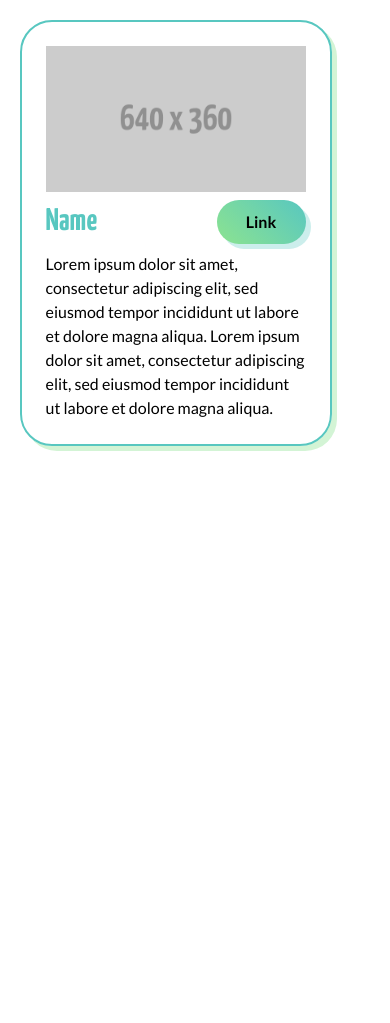
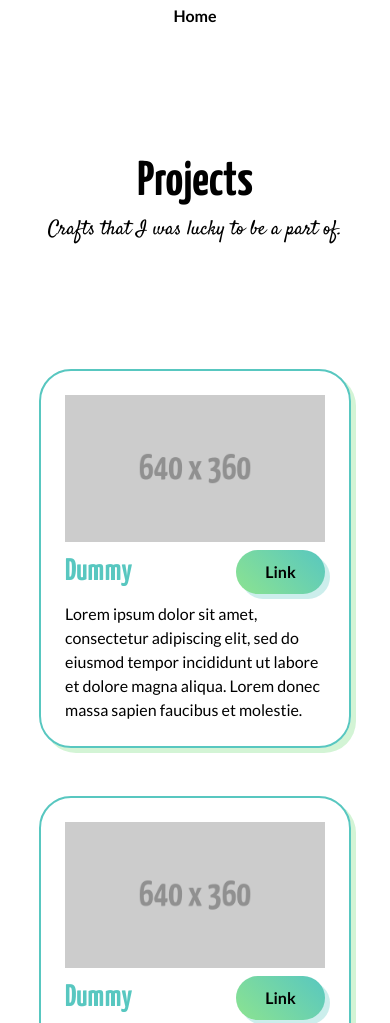
Before and after one commit to nikkhielseath/personal-site, a Gatsby site: page /projects in a window 390 px wide. Shown: the top 1023 px of the page. Before the commit the page ends 844 px from the top, so only its background shows below. Built offline with nearby package versions, Linux system fonts and the light colour scheme; Gatsby itself is replaced by a stand-in of ours.

Commit message:
Create Responsive Projects-Page

```diff
--- /dev/null
+++ b/src/components/ProjectItem/ProjectItem.jsx
@@ -0,0 +1,21 @@
+import React from "react";
+import CallToAction from "../CallToAction/CallToAction";
+
+import "./ProjectItem.scss";
+
+const ProjectItem = ({ name, imgURL, description }) => {
+  return (
+    <div className={"project__card"}>
+      <img className={"card__img"} alt={name} src={imgURL} />
+      <div className={"card__details"}>
+        <h4 className={"detail__title"}>{name}</h4>
+        <CallToAction className={"detail__link"}>Link</CallToAction>
+      </div>
+      <div className={"card__description"}>
+        <p>{description}</p>
+      </div>
+    </div>
+  );
+};
+
+export default ProjectItem;
--- /dev/null
+++ b/src/components/ProjectItem/ProjectItem.scss
@@ -0,0 +1,62 @@
+@import "src/styles/variables/colors";
+@import "src/styles/variables/typography";
+@import "src/styles/variables/breakpoints";
+
+.project {
+  &__card {
+    border: 2px solid $secondary;
+    border-radius: 2rem;
+    box-shadow: 5px 5px 0 $shadowGreen;
+    display: flex;
+    flex-direction: column;
+    padding: 1.5rem;
+    width: 80vw;
+    @media only screen and (min-width: $tabletScreen) {
+      width: 40vw;
+    }
+    @media only screen and (min-width: $desktopScreen) {
+      padding: 2rem;
+      border-width: 4px;
+      box-shadow: 10px 10px 0 $shadowGreen;
+      width: 25vw;
+      max-height: 90vh;
+    }
+    @media only screen and (min-width: $tabletScreen) and (max-width: 1024px) {
+      width: 40vw;
+    }
+  }
+}
+
+.card {
+  &__details {
+    display: flex;
+    justify-content: space-between;
+    align-items: center;
+    margin: 0.5rem 0;
+    @media only screen and (min-width: $desktopScreen) {
+      margin: 1rem 0;
+    }
+  }
+
+  &__description {
+    display: grid;
+    place-content: center;
+    height: 100%;
+    overflow: hidden;
+
+    p {
+      overflow-y: auto;
+    }
+  }
+}
+
+.detail {
+  &__title {
+    margin-bottom: 0;
+    font-weight: $normal;
+    color: $secondary;
+  }
+  &__link {
+    box-shadow: 5px 5px 0 $shadowBlue;
+  }
+}
--- a/src/views/Projects/Projects.jsx
+++ b/src/views/Projects/Projects.jsx
@@ -1,41 +1,78 @@
 import React from "react";
-import CallToAction from "../../components/CallToAction/CallToAction";
+import ProjectItem from "../../components/ProjectItem/ProjectItem";
 
 import PlaceholderImg from "../../assets/placeholder.png";
-
 import "./Projects.scss";
 
-const ProjectItem = ({ name, imgURL, description }) => {
-  return (
-    <div className={"project__card"}>
-      <img className={"card__img"} alt={name} src={imgURL} />
-      <div className={"card__details"}>
-        <h4 className={"detail__title"}>{name}</h4>
-        <CallToAction className={"detail__link"}>Link</CallToAction>
-      </div>
-      <div className={"card__description"}>
-        <p>{description}</p>
-      </div>
-    </div>
-  );
-};
-
 const ProjectsPage = () => {
-  const projectName = "Name";
-  const dummyText =
-    "Lorem ipsum dolor sit amet, consectetur adipiscing elit, sed eiusmod tempor incididunt ut labore et dolore magna aliqua. " +
-    "Lorem ipsum dolor sit amet, consectetur adipiscing elit, sed eiusmod tempor incididunt ut labore et dolore magna aliqua.";
-  const dummyText2 =
-    "Lorem ipsum  elit, sed eiusmod tempor incididunt ut labore et dolore magna aliqua.";
+  const Projects = [
+    {
+      name: "Dummy",
+      imgURL: PlaceholderImg,
+      description:
+        "Lorem ipsum dolor sit amet, consectetur adipiscing elit, sed do eiusmod tempor incididunt ut labore et dolore magna aliqua. Lorem donec massa sapien faucibus et molestie.",
+    },
+    {
+      name: "Dummy",
+      imgURL: PlaceholderImg,
+      description:
+        "Lorem ipsum dolor sit amet, consectetur adipiscing elit, sed do eiusmod tempor incididunt ut labore et dolore magna aliqua. Lorem donec massa sapien faucibus et molestie.",
+    },
+    {
+      name: "Dummy",
+      imgURL: PlaceholderImg,
+      description:
+        "Lorem ipsum dolor sit amet, consectetur adipiscing elit, sed do eiusmod tempor incididunt ut labore et dolore magna aliqua. Lorem donec massa sapien faucibus et molestie.",
+    },
+    {
+      name: "Dummy",
+      imgURL: PlaceholderImg,
+      description:
+        "Lorem ipsum dolor sit amet, consectetur adipiscing elit, sed do eiusmod tempor incididunt ut labore et dolore magna aliqua. Lorem donec massa sapien faucibus et molestie.",
+    },
+    {
+      name: "Dummy",
+      imgURL: PlaceholderImg,
+      description:
+        "Lorem ipsum dolor sit amet, consectetur adipiscing elit, sed do eiusmod tempor incididunt ut labore et dolore magna aliqua. Lorem donec massa sapien faucibus et molestie." +
+        "Lorem ipsum dolor sit amet, consectetur adipiscing elit, sed do eiusmod tempor incididunt ut labore et dolore magna aliqua. Lorem donec massa sapien faucibus et molestie." +
+        "Lorem ipsum dolor sit amet, consectetur adipiscing elit, sed do eiusmod tempor incididunt ut labore et dolore magna aliqua. Lorem donec massa sapien faucibus et molestie.",
+    },
+    {
+      name: "Dummy",
+      imgURL: PlaceholderImg,
+      description:
+        "Lorem ipsum dolor sit amet, consectetur adipiscing elit, sed do eiusmod tempor incididunt ut labore et dolore magna aliqua. Lorem donec massa sapien faucibus et molestie.",
+    },
+    {
+      name: "Dummy",
+      imgURL: PlaceholderImg,
+      description:
+        "Lorem ipsum dolor sit amet, consectetur adipiscing elit, sed do eiusmod tempor incididunt ut labore et dolore magna aliqua. Lorem donec massa sapien faucibus et molestie." +
+        "Lorem ipsum dolor sit amet, consectetur adipiscing elit, sed do eiusmod tempor incididunt ut labore et dolore magna aliqua. Lorem donec massa sapien faucibus et molestie." +
+        "Lorem ipsum dolor sit amet, consectetur adipiscing elit, sed do eiusmod tempor incididunt ut labore et dolore magna aliqua. Lorem donec massa sapien faucibus et molestie.",
+    },
+  ];
   return (
     <React.Fragment>
-      <main className={"project__container"}>
-        <ProjectItem
-          name={projectName}
-          description={dummyText}
-          imgURL={PlaceholderImg}
-        />
-      </main>
+      <div className={"page"}>
+        <header>
+          <a>Home</a>
+        </header>
+        <main className={"project"}>
+          <div className={"project__hero"}>
+            <h2 className={"hero__title"}>Projects</h2>
+            <h6 className={"hero__phrase"}>
+              Crafts that I was lucky to be a part of.
+            </h6>
+          </div>
+          <div className={"project__container"}>
+            {Projects.map((props) => (
+              <ProjectItem {...props} />
+            ))}
+          </div>
+        </main>
+      </div>
     </React.Fragment>
   );
 };
--- a/src/views/Projects/Projects.scss
+++ b/src/views/Projects/Projects.scss
@@ -2,64 +2,61 @@
 @import "src/styles/variables/typography";
 @import "src/styles/variables/breakpoints";
 
+.page {
+  display: grid;
+  grid-template-rows: auto 1fr auto;
+  grid-template-areas: "header" "main" "footer";
+  header {
+    grid-area: header;
+    display: flex;
+    justify-content: center;
+    font-weight: $bold;
+    margin: 1% 3%;
+    @media only screen and (min-width: $desktopScreen) {
+      justify-content: end;
+    }
+  }
+  main {
+    grid-area: main;
+  }
+}
+
 .project {
+  display: flex;
+  flex-direction: column;
+  margin: 0 3% 3% 3%;
+  &__hero {
+    align-self: center;
+    display: grid;
+    place-content: center;
+    text-align: center;
+    height: 40vh;
+    @media only screen and (min-width: $desktopScreen) {
+      height: 60vh;
+    }
+  }
+
   &__container {
-    margin: 5%;
     display: flex;
-  }
-  &__card {
-    border: 2px solid $secondary;
-    border-radius: 2rem;
-    box-shadow: 5px 5px 0 $shadowGreen;
-    display: flex;
-    flex-direction: column;
-    padding: 1.5rem;
-    width: 80vw;
-    @media only screen and (min-width: $tabletScreen) {
-      width: 40vw;
-    }
-    @media only screen and (min-width: $desktopScreen) {
-      padding: 2rem;
-      border-width: 4px;
-      box-shadow: 10px 10px 0 $shadowGreen;
-      width: 25vw;
-    }
-    @media only screen and (min-width: $tabletScreen) and (max-width: 1024px) {
-      width: 40vw;
+    flex-wrap: wrap;
+    justify-content: space-evenly;
+    > * {
+      align-self: start;
+      margin-bottom: 3rem;
+
+      @media only screen and (min-width: $desktopScreen) {
+        margin-bottom: 5rem;
+      }
     }
   }
 }
 
-.card {
-  &__details {
-    display: flex;
-    justify-content: space-between;
-    align-items: center;
-    margin: 0.5rem 0;
-    @media only screen and (min-width: $desktopScreen) {
-      margin: 1rem 0;
-    }
+.hero {
+  &__title {
+    margin-bottom: 0.65rem;
   }
-
-  &__description {
-    display: grid;
-    place-content: center;
-    height: 100%;
-    overflow: hidden;
-
-    p {
-      overflow-y: auto;
-    }
+  &__phrase {
+    font-family: $cursive;
+    font-weight: $normal;
   }
 }
-
-.detail {
-  &__title {
-    margin-bottom: 0;
-    font-weight: $normal;
-    color: $secondary;
-  }
-  &__link {
-    box-shadow: 5px 5px 0 $shadowBlue;
-  }
-}
```
